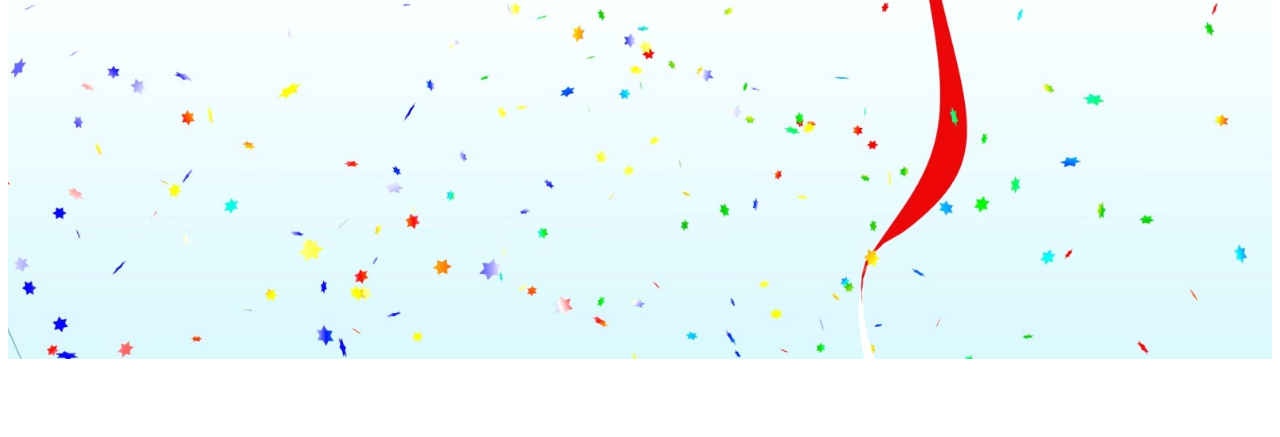
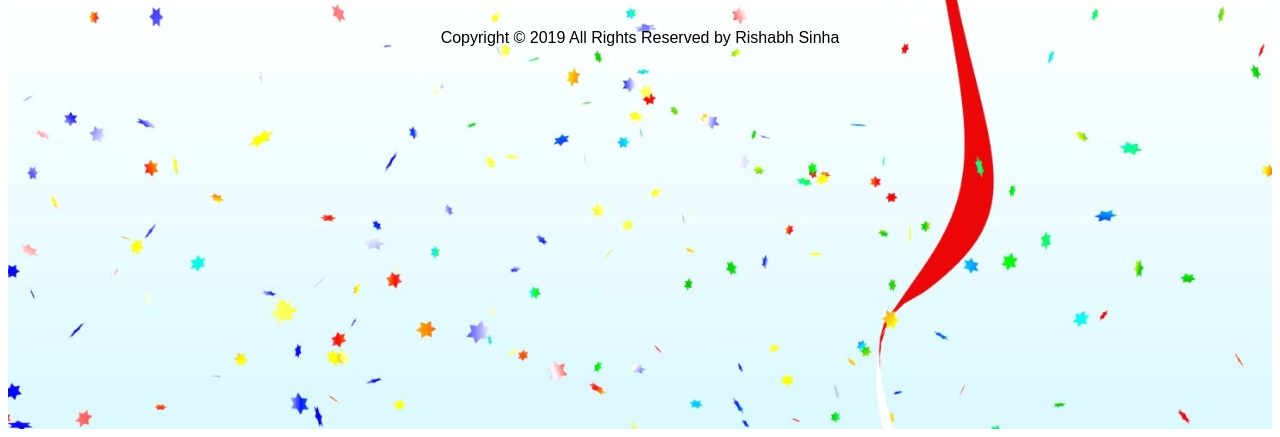
Before and after one commit to RishabhAtGit/happy-new-year-2019, a plain HTML site: page index.html in a window 1280 px wide. Shown: the part 509-946 px from the top of the page. Before the commit the page ends 876 px from the top, so only its background shows below. Drawn offline with Linux system fonts and the light colour scheme; a web font is replaced by a local one.

Commit message:
made responsive for desktop

```diff
--- a/css/main.css
+++ b/css/main.css
@@ -50,3 +50,13 @@ body{
         background-position: 100% 95%;
     }
 }
+
+/*
+ *  Responsive code for desktop screens
+ */
+
+ @media screen and (min-width:400px){
+     .container{
+         padding-top: 130px;
+     }
+ }
```
